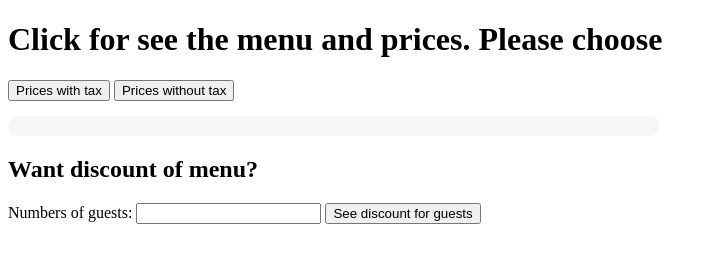
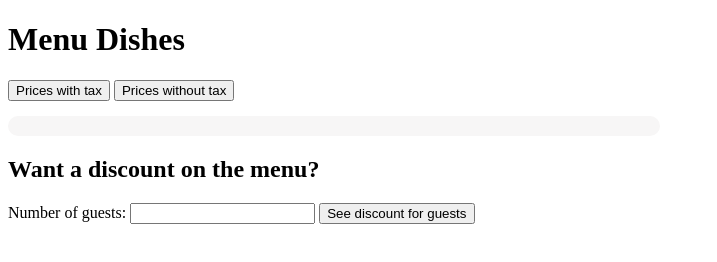
Before and after one commit to Daridjcm/Menu, a plain HTML site: page index.html in a window 1280 px wide. Shown: the whole page, without its empty margins (0-717 px from the left). Drawn offline with Linux system fonts and the light colour scheme.

Commit message:
Add class and ID title
To add a line effect on the title.

```diff
--- a/index.html
+++ b/index.html
@@ -4,21 +4,22 @@
     <meta charset="UTF-8">
     <meta name="viewport" content="width=device-width, initial-scale=1.0">
     <title>Want foods?</title>
+    <link rel="shortcut icon" href="iconMenu.png" type="image/x-icon">
     <link rel="stylesheet" href="style.css">
 </head>
 <body>
     <div class="centerElements">
-        <h1>Click for see the menu and prices. Please choose</h1>
+        <h1 class="effectPincel" id="title">Menu Dishes</h1>
         <button type="button" id="btnInputTrue" onclick="getPrices(true)">Prices with tax</button>
         <button type="button" id="btnInputFalse" onclick="getPrices(false)">Prices without tax</button>
         <p id="resultPrices"></p>
-        <h2>Want discount of menu?</h2>
-            <label>Numbers of guests:
-                <input type="number" id="inputGuests">
-                <button type="button" id="btnInputDiscount" onclick="algo()">See discount for guests</button>
-            </label>
-            <p id="resultDiscount"></p>
-        </div>
+        <h2>Want a discount on the menu?</h2>
+        <label>Number of guests:
+            <input type="number" id="inputGuests">
+            <button type="button" id="btnInputDiscount" onclick="getDiscount(false)">See discount for guests</button>
+        </label>
+        <p id="resultDiscount"></p>
+    </div>
     <script src="index.js"></script>
 </body>
 </html>
```
